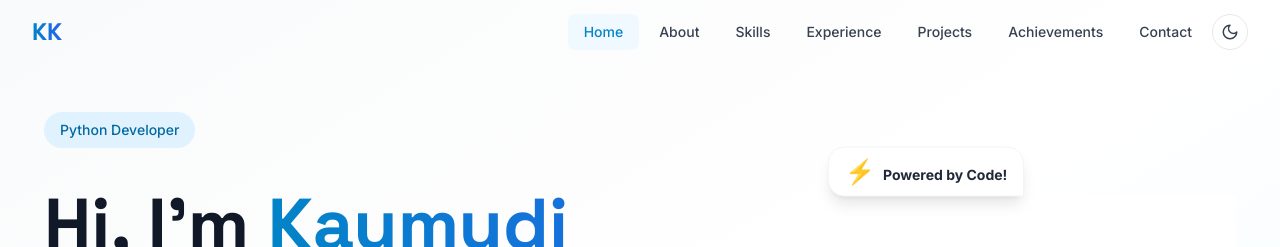
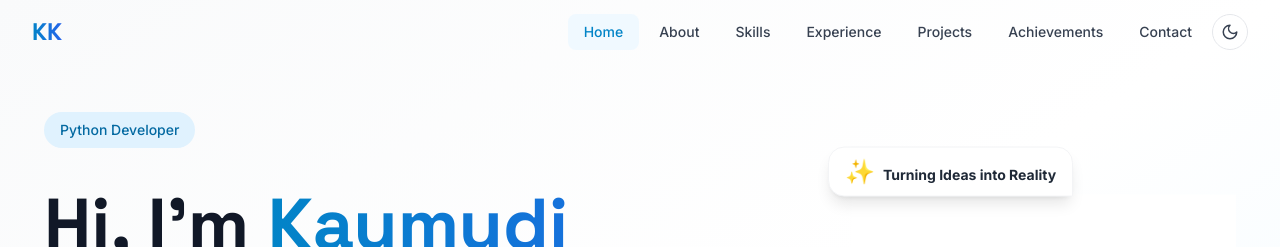
Before and after one commit to CodeWithKaumudi/kaumudi_k_portfolio, a React (Vite) app: page / in a window 1280 px wide. Shown: the top 247 px of the page. Built offline with nearby package versions, Linux system fonts and the light colour scheme.

Commit message:
Update footer and hero badge

```diff
--- a/src/components/Footer.jsx
+++ b/src/components/Footer.jsx
@@ -85,9 +85,7 @@ const Footer = () => {
             <p className="text-gray-400 dark:text-gray-500 text-sm text-center md:text-left">
               © {currentYear} Kaumudi Kalikar. All rights reserved.
             </p>
-            <p className="text-gray-400 dark:text-gray-500 text-sm flex items-center gap-2">
-              Made with <Heart size={16} className="text-red-500 fill-current" /> using React & Tailwind CSS
-            </p>
+
           </div>
         </div>
       </div>
--- a/src/components/Hero.jsx
+++ b/src/components/Hero.jsx
@@ -47,8 +47,8 @@ const Hero = () => {
               transition={{ delay: 1.2, type: "spring" }}
               className="absolute -top-12 -left-6 bg-white dark:bg-slate-800 px-4 py-2 rounded-2xl rounded-br-none shadow-lg border border-gray-100 dark:border-slate-700 z-20"
             >
-              <span className="text-2xl">⚡</span>
-              <span className="font-bold text-sm text-gray-800 dark:text-white ml-2">Powered by Code!</span>
+              <span className="text-2xl">✨</span>
+              <span className="font-bold text-sm text-gray-800 dark:text-white ml-2">Turning Ideas into Reality</span>
             </motion.div>
             <img
               src="/preview.jpg"
```
